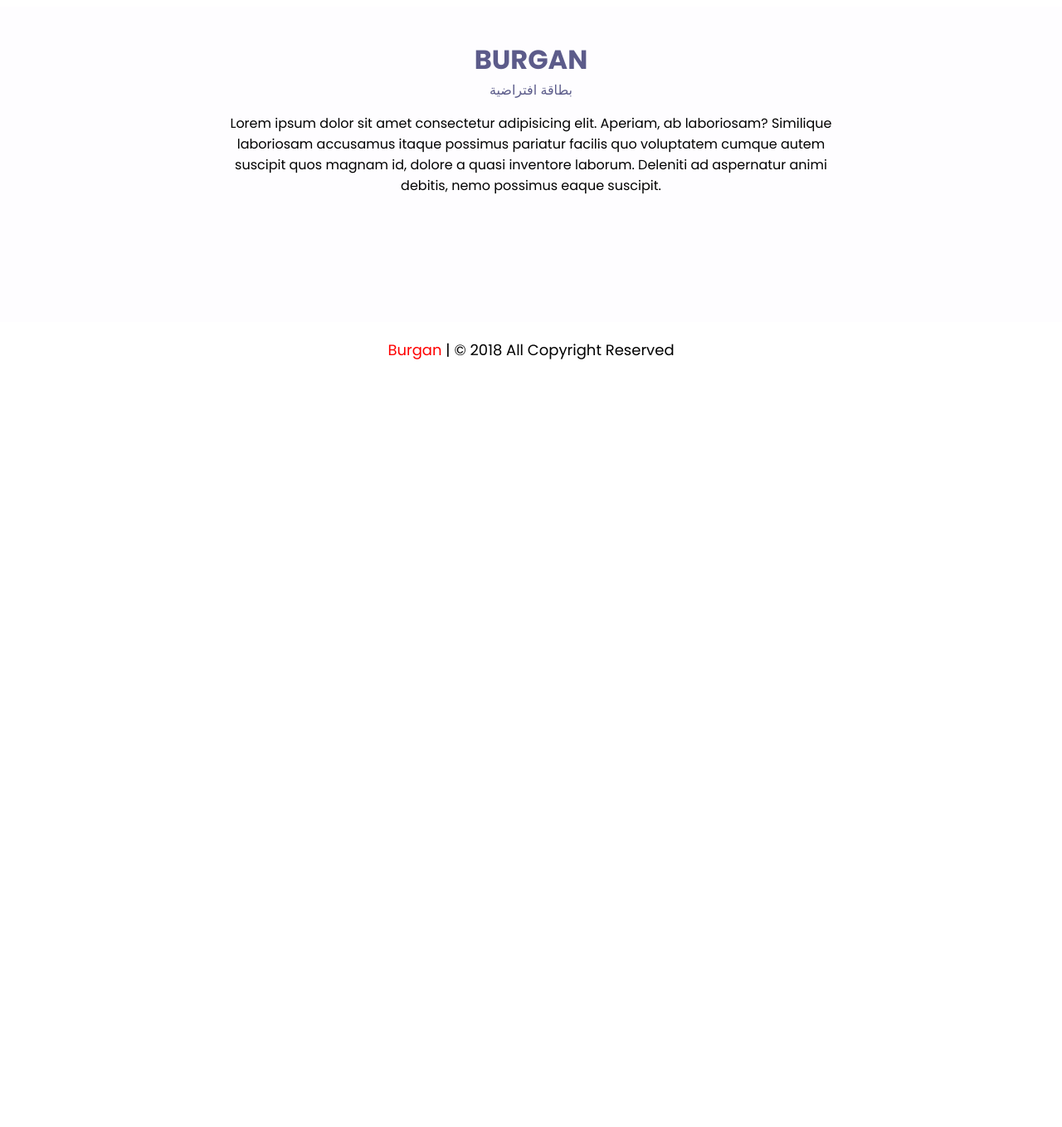
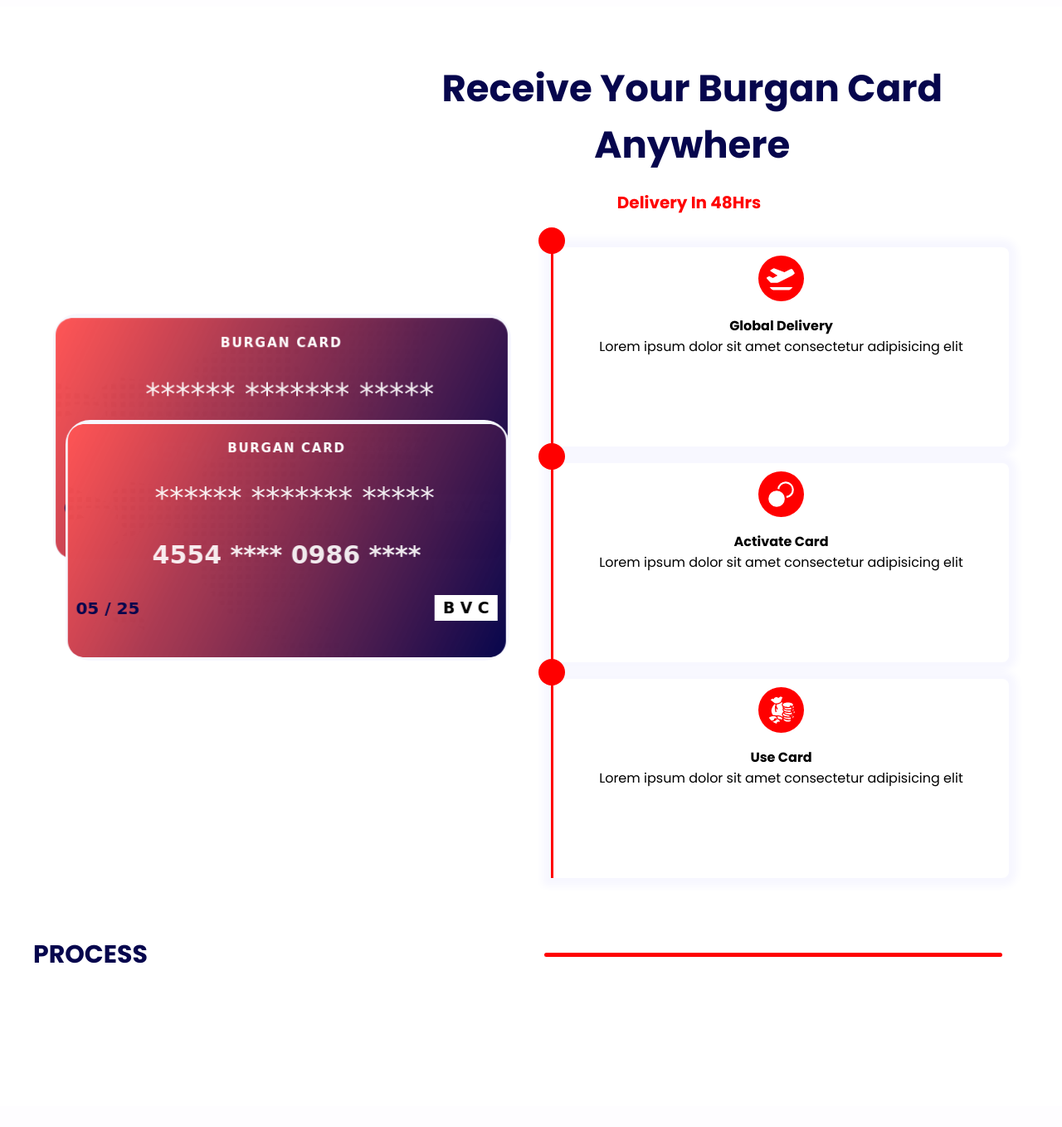
Before and after one commit to Kwarto/burgan, a React (Create React App) app: page /get-card in a window 1280 px wide. Shown: the part 872-2230 px from the top of the page at 83% size. Before the commit the page ends 1327 px from the top, so only its background shows below. Built offline with nearby package versions, Linux system fonts and the light colour scheme.

Commit message:
finised card page

```diff
--- a/src/components/cards/Cards.jsx
+++ b/src/components/cards/Cards.jsx
@@ -2,10 +2,16 @@
 import {
   CardsWrapper, CardHeadGrid, HeaderGridText,
   GridText, GridBtn, HeaderGridImg, MockUpImg,
+  CardList, ListContainer, ListHeading, ListWrapper,
+  CardDesignWrapper,CardDesign, CardSideText,
+  SecCard,SideItems,UseDirect
+
 } from './CardsElement'
-
 import MobileImg from '../../images/mobile.png'
-
+import CardmImg from '../../images/card-mockup.png'
+import {FaPlaneDeparture} from 'react-icons/fa'
+import {VscActivateBreakpoints} from 'react-icons/vsc'
+import {GiCash} from 'react-icons/gi'
 
 function Cards() {
   return (
@@ -26,6 +32,45 @@
           </HeaderGridImg>
         </CardHeadGrid>
        </CardsWrapper>
+       <CardList>
+          <ListContainer className='container'>
+            <ListHeading>
+             <h1>Receive Your Burgan Card Anywhere</h1>
+             <p>Delivery In 48Hrs</p>
+            </ListHeading>
+
+            <ListWrapper className='col-md-2'>
+               <CardDesignWrapper>
+                 <CardDesign>
+                  <img src={CardmImg} alt="" />
+                 </CardDesign>
+                 <SecCard>
+                   <img src={CardmImg} alt="" />
+                 </SecCard>
+               </CardDesignWrapper>
+               <CardSideText>
+                  <SideItems>
+                    <div><FaPlaneDeparture className='c-ico'/></div>
+                    <h1>Global Delivery</h1>
+                    <p>Lorem ipsum dolor sit amet consectetur adipisicing elit</p>
+                  </SideItems>
+                  <SideItems>
+                    <div><VscActivateBreakpoints className='c-ico'/></div>
+                    <h1>Activate Card</h1>
+                    <p>Lorem ipsum dolor sit amet consectetur adipisicing elit</p>
+                  </SideItems>
+                  <SideItems>
+                    <div><GiCash className='c-ico'/></div>
+                    <h1>Use Card</h1>
+                    <p>Lorem ipsum dolor sit amet consectetur adipisicing elit</p>
+                  </SideItems>
+               </CardSideText>
+            </ListWrapper>
+          </ListContainer>
+       </CardList>
+       <UseDirect>
+        <h3>PROCESS</h3>
+       </UseDirect>
       </>
   )
 }
--- a/src/components/cards/CardsElement.jsx
+++ b/src/components/cards/CardsElement.jsx
@@ -1,7 +1,8 @@
 import styled from "styled-components";
-
+import map from '../../images/world-map.png'
 export const CardsWrapper = styled.div`
  margin-top: 5rem;
+ background: rgba(174, 168, 226, 0.021);
 
  @media screen and (max-width: 1024px){
     margin-top: 7rem;
@@ -102,3 +103,249 @@
     min-height: 35vh;
  }
 `
+
+export const CardList = styled.div`
+  padding: 50px 0;
+  min-height: 100vh;
+  background: var(--text-color);
+`
+
+export const ListContainer = styled.div`
+`
+
+
+export const ListHeading = styled.div`
+ position: absolute;
+ right: 0;
+ display: flex;
+ flex-direction: column;
+
+  h1{
+    font-size: 45px;
+    width: 95%;
+    text-align: center;
+    color: var(--text-color-t);
+    padding-top: 15px;
+ }
+
+ p{
+  text-align: center;
+  font-size: 20px;
+  font-weight: 700;
+  margin-top: 20px;
+  margin-right: 50px;
+  color: var(--btn-color);
+ }
+
+ @media screen and (max-width: 1024px){
+    h1{
+        font-size: 25px;
+    }
+ }
+
+ @media screen and (max-width: 768px){
+    h1{
+        font-size: 23px;
+    }
+}
+`
+
+export const ListWrapper = styled.div`
+ position: relative;
+ top: 10rem;
+ gap: 3rem;
+`
+
+export const CardDesignWrapper = styled.div`
+  margin-top: 10rem;
+  @media screen and (max-width: 1024px){
+    margin-top: 14rem;
+  }
+  @media screen and (max-width: 768px){
+    margin-top: 3rem;
+  }
+`
+
+export const CardDesign = styled.div`
+ border-radius: 30px;
+ img{
+    border-radius: 30px;
+ }
+
+ @media screen and (max-width: 768px){
+   top: 4rem;
+   transform: scale(1.02);
+   @keyframes animate {
+    0%{
+      transform: translateX(0);
+      opacity: 0.86;
+    }
+     100%{
+      transform: translateX(2px);
+      opacity: 1;
+    }
+  }
+
+  img{
+    width: 100%;
+  }
+}
+`
+
+export const SecCard = styled.div`
+ border-radius: 30px;
+ position: absolute;
+ transform: scale(1.04);
+ top: 18rem;
+ animation: animate 2s linear infinite;
+  @keyframes animate {
+    0%{
+      transform: translateX(0);
+      opacity: 0.97;
+    }
+     100%{
+      transform: translateX(15px);
+      opacity: 1;
+    }
+ }
+ img{
+    border-radius: 30px;
+ }
+
+@media screen and (max-width: 1024px){
+   top: 20rem;
+
+   @keyframes animate {
+    0%{
+      transform: translateX(0);
+      opacity: 0.86;
+    }
+     100%{
+      transform: translateX(2px);
+      opacity: 1;
+    }
+   }
+
+   img{
+    width: 68%;
+   }
+}
+
+@media screen and (max-width: 768px){
+   top: 10rem;
+
+   @keyframes animate {
+    0%{
+      transform: translateX(0);
+      opacity: 0.86;
+    }
+     100%{
+      transform: translateX(2px);
+      opacity: 1;
+    }
+   }
+
+   img{
+    width: 98%;
+   }
+}
+`
+
+
+export const CardSideText = styled.div`
+ margin-top: 60px;
+`
+
+export const SideItems = styled.div`
+ min-height: 30vh;
+ background: var(--text-color);
+ box-shadow: var(--box-shadow);
+ border-radius: 0 8px 8px 0;
+ position: relative;
+ border-left: .2rem solid var(--btn-color);
+ margin: 20px 0;
+
+ &::before{
+    content: '';
+    position: absolute;
+    top: -1.5rem; left: -18px;
+    height: 2rem;
+    width: 2rem;
+    border-radius: 50%;
+    background: var(--btn-color);
+ }
+
+ div{
+    margin: 0 auto;
+    text-align: center;
+    width: 40%;
+    padding: 10px 0;
+
+    .c-ico{
+        font-size: 55px;
+        background: var(--btn-color);
+        color: var(--text-color);
+        padding: 10px;
+        border-radius: 50px;
+    }
+ }
+
+ h1{
+    text-align: center;
+    font-size: 16px;
+ }
+
+ p{
+    text-align: center;
+    padding-bottom: 5px;
+ }
+ @media screen and (max-width: 1024px){
+   min-height: 20vh;
+ }
+ @media screen and (max-width: 1024px){
+   min-height: 20vh;
+ }
+`
+
+export const UseDirect = styled.div`
+ margin: 10rem 40px;
+ position: relative;
+ h3{
+    font-size: 30px;
+    color: var(--text-color-t);
+    &:after{
+        position: absolute;
+        content: '';
+        width: 46%;
+        height: 5px;
+        background: var(--btn-color);
+        border-radius: 10px;
+        top: 20px;
+        right: 2rem;
+
+
+        @media screen and (max-width: 1024px){
+            width: 47%;
+            right: 5px;
+        }
+
+        @media screen and (max-width: 768px){
+            width: 47%;
+            right: 0;
+            top: 10px;
+        }
+    }
+ }
+
+ @media screen and (max-width: 1024px){
+     margin-top: 5px;
+  }
+
+  @media screen and (max-width: 768px){
+     margin-top: 10rem;
+
+     h3{
+        font-size: 20px;
+     }
+  }
+`
```
Also changed, not shown: src/images/card-mockup.png (added), src/images/world-map.png (added).
